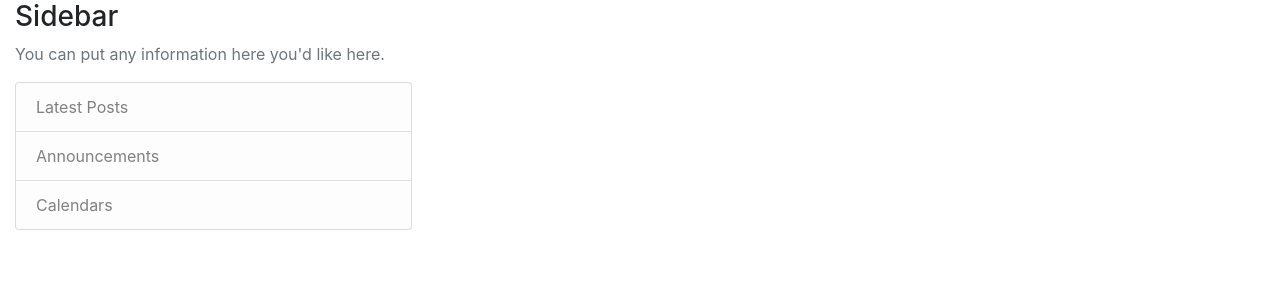
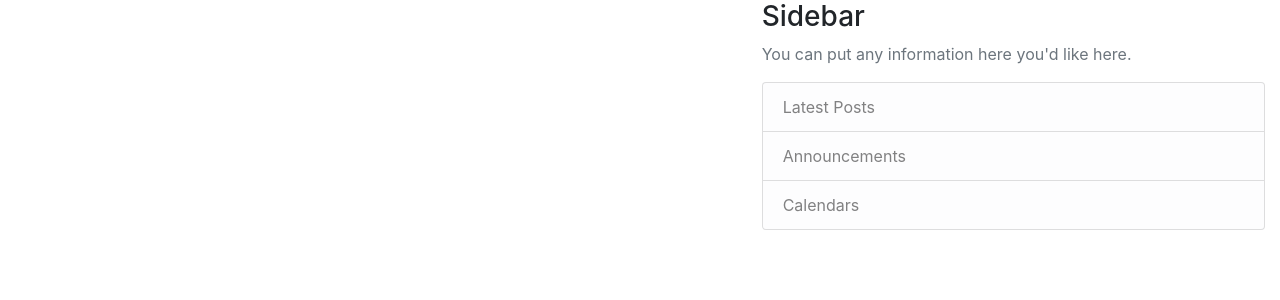
Before and after one commit to Gideon-Muriithi/Personal_Blog, a Python web app: template app/templates/index.html in a window 1280 px wide. Shown: the top 300 px of the page. Run offline with Jinja, Linux system fonts and the light colour scheme; the template is opened without the code that fills it, so the values that code supplies are empty; some libraries are stand-ins or nearby versions.

Commit message:
This commit adds styling in view and index files

```diff
--- /dev/null
+++ b/app/main/views.py
@@ -0,0 +1,6 @@
+from flask import render_template
+from . import main
+
+@main.route('/')
+def index():
+    return render_template('index.html')
--- a/app/templates/index.html
+++ b/app/templates/index.html
@@ -3,7 +3,8 @@
 {% block content %}
 <main role="main" class="container-fluid">
     <div class="row">
-        <div class="col-md-4">
+        <div class="col-md-7"></div>
+        <div class="col-md-5">
             <div class="content-section">
                 <h3>Sidebar</h3>
                 <p class='text-muted'>You can put any information here you'd like here.
```
